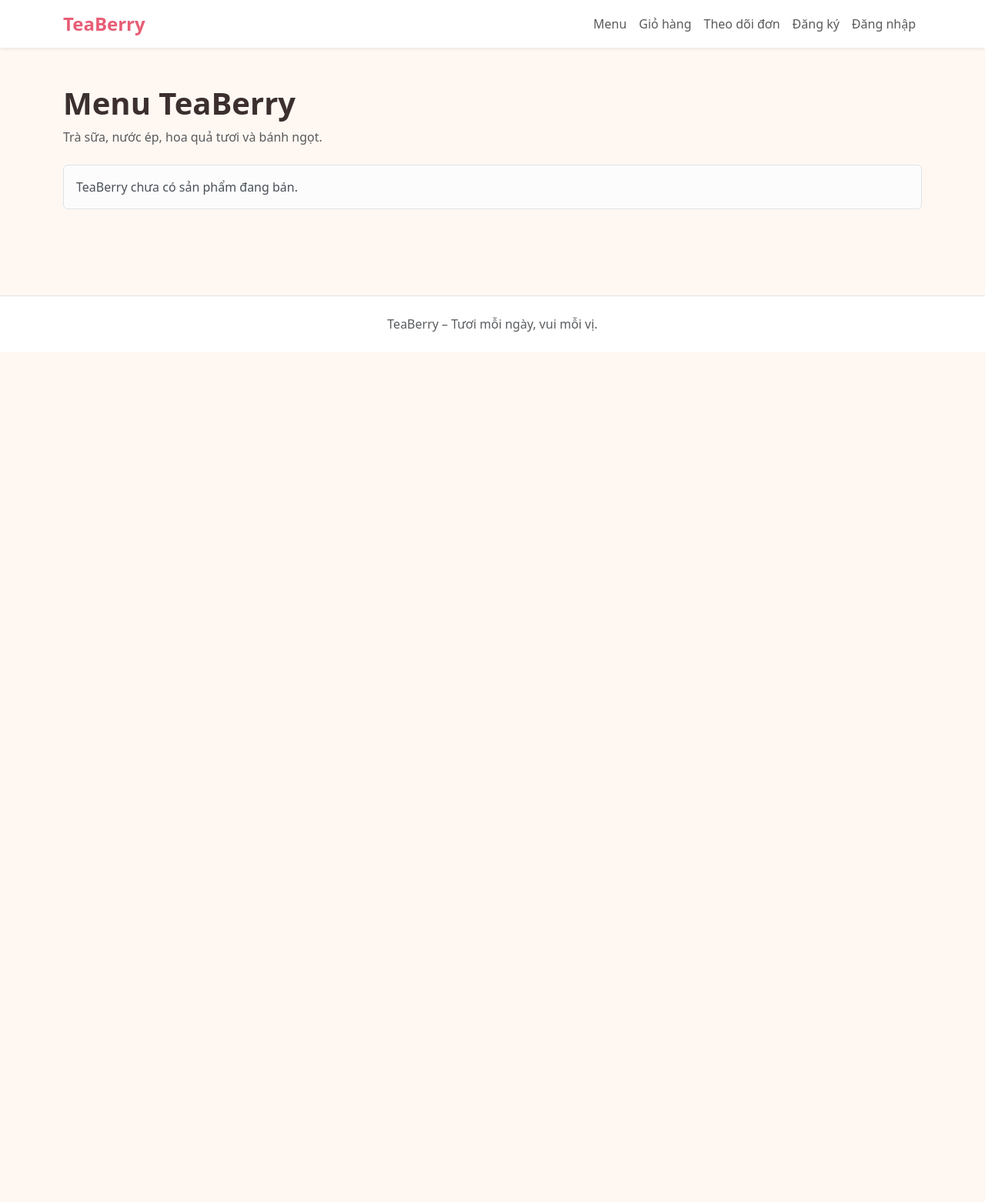
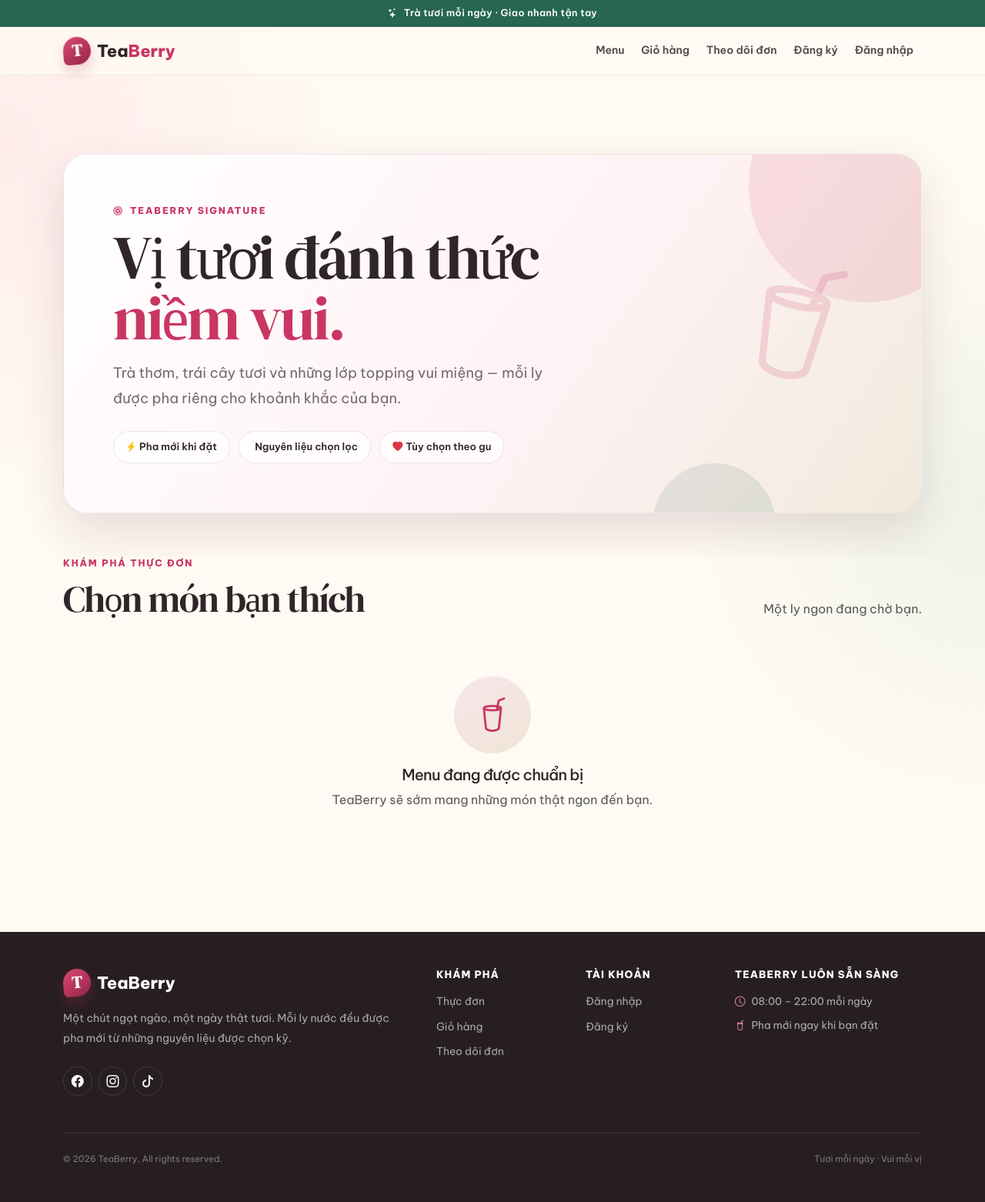
Before and after one commit to quangnv7304/TeaBerry, a Django app: page / in a window 1280 px wide. Shown: the whole page at 77% size. Before the commit the page ends 457 px from the top, so only its background shows below. Run offline with Django 5.2, Linux system fonts and the light colour scheme; data that the repository does not hold is empty.

Commit message:
Improve TeaBerry interface and footer

```diff
--- a/config/settings.py
+++ b/config/settings.py
@@ -192,6 +192,7 @@ TEABERRY_BANK_HOLDER = os.getenv(
 # https://docs.djangoproject.com/en/6.0/howto/static-files/
 
 STATIC_URL = "/static/"
+STATICFILES_DIRS = [BASE_DIR / "static"]
 STATIC_ROOT = BASE_DIR / "staticfiles"
 
 STORAGES = {
--- /dev/null
+++ b/static/css/site.css
@@ -0,0 +1,81 @@
+:root {
+    --berry: #c93662;
+    --berry-dark: #932347;
+    --berry-soft: #fff0f4;
+    --leaf: #276653;
+    --cream: #fffaf3;
+    --ink: #302529;
+    --muted: #766a6e;
+    --line: rgba(90, 54, 66, .12);
+    --shadow-sm: 0 8px 24px rgba(69, 37, 48, .08);
+    --shadow-lg: 0 24px 60px rgba(83, 35, 53, .14);
+}
+
+html { scroll-behavior: smooth; }
+body {
+    min-height: 100vh;
+    display: flex;
+    flex-direction: column;
+    background: radial-gradient(circle at 0 12%, rgba(255, 201, 215, .28), transparent 28rem), radial-gradient(circle at 100% 42%, rgba(202, 226, 204, .3), transparent 24rem), var(--cream);
+    color: var(--ink);
+    font-family: "Be Vietnam Pro", sans-serif;
+    -webkit-font-smoothing: antialiased;
+}
+main { flex: 1 0 auto; }
+h1, h2, h3 { letter-spacing: -.035em; }
+a { transition: color .2s ease, background-color .2s ease, transform .2s ease; }
+.announcement-bar { padding: .5rem 0; background: var(--leaf); color: #fff; font-size: .78rem; font-weight: 600; letter-spacing: .035em; }
+.teaberry-navbar { background: rgba(255, 250, 243, .88); border-bottom: 1px solid rgba(96, 57, 70, .08); backdrop-filter: blur(18px); }
+.navbar-brand { color: var(--ink) !important; font-size: 1.35rem; font-weight: 800; }
+.brand-accent { color: var(--berry); }
+.brand-mark { display: inline-grid; width: 2.25rem; height: 2.25rem; place-items: center; border-radius: 50% 50% 50% 18%; background: linear-gradient(145deg, #dc4a75, var(--berry-dark)); color: #fff; font-family: "DM Serif Display", serif; font-size: 1.35rem; box-shadow: 0 8px 18px rgba(201,54,98,.24); transform: rotate(-5deg); }
+.navbar .nav-link { color: #55484c; font-size: .88rem; font-weight: 600; padding: .65rem .68rem !important; }
+.navbar .nav-link:hover { color: var(--berry); }
+.navbar-toggler { border: 0; box-shadow: none !important; }
+.btn-teaberry { border: 0; border-radius: 999px; background: linear-gradient(135deg, #da4772, var(--berry-dark)); box-shadow: 0 9px 22px rgba(184,44,86,.22); color: #fff; font-weight: 700; }
+.btn-teaberry:hover, .btn-teaberry:focus { background: linear-gradient(135deg, #be305b, #7d1938); box-shadow: 0 12px 28px rgba(154,35,72,.3); color: #fff; transform: translateY(-2px); }
+.menu-hero { padding: clamp(3.5rem, 8vw, 7rem) 0 3.5rem; overflow: hidden; }
+.hero-panel { position: relative; padding: clamp(2rem, 5vw, 4.75rem); overflow: hidden; border: 1px solid rgba(126,63,83,.08); border-radius: 2rem; background: linear-gradient(125deg,#fff 0%,#fff2f5 57%,#f1eadc 100%); box-shadow: var(--shadow-lg); }
+.hero-panel::before, .hero-panel::after { position: absolute; border-radius: 50%; content: ""; }
+.hero-panel::before { width: 19rem; height: 19rem; right: -5rem; top: -7rem; background: rgba(217,75,116,.13); }
+.hero-panel::after { width: 10rem; height: 10rem; right: 17%; bottom: -6rem; background: rgba(39,102,83,.11); }
+.hero-content { position: relative; z-index: 2; max-width: 700px; }
+.eyebrow, .section-kicker { color: var(--berry); font-size: .76rem; font-weight: 800; letter-spacing: .15em; text-transform: uppercase; }
+.hero-title { max-width: 650px; margin: .75rem 0 1rem; font-family: "DM Serif Display",serif; font-size: clamp(2.7rem,7vw,5rem); line-height: .98; }
+.hero-title em { color: var(--berry); font-style: normal; }
+.hero-text { max-width: 570px; color: var(--muted); font-size: clamp(1rem,2vw,1.15rem); line-height: 1.8; }
+.hero-chips { display: flex; flex-wrap: wrap; gap: .7rem; margin-top: 1.6rem; }
+.hero-chip { padding: .65rem 1rem; border: 1px solid var(--line); border-radius: 999px; background: rgba(255,255,255,.75); font-size: .82rem; font-weight: 600; }
+.hero-berry { position: absolute; right: 8%; top: 22%; z-index: 1; color: var(--berry); font-size: clamp(5rem,12vw,10rem); opacity: .16; transform: rotate(12deg); }
+.section-title { font-family: "DM Serif Display",serif; font-size: clamp(2rem,4vw,3rem); }
+.product-card { border: 1px solid rgba(82,46,58,.08) !important; border-radius: 1.4rem !important; background: rgba(255,255,255,.9); box-shadow: var(--shadow-sm) !important; }
+.product-card:hover { box-shadow: var(--shadow-lg) !important; transform: translateY(-8px); }
+.product-media { position: relative; overflow: hidden; background: #f4e8e5; }
+.product-image { height: 255px; transition: transform .55s ease; }
+.product-card:hover .product-image { transform: scale(1.055); }
+.product-image-placeholder { height: 255px; background: linear-gradient(145deg,#f8e5e9,#efe5d7); color: var(--berry); font-size: 2.8rem; }
+.featured-pill { position: absolute; top: 1rem; left: 1rem; padding: .45rem .7rem; border-radius: 999px; background: rgba(255,255,255,.92); color: var(--berry-dark); font-size: .7rem; font-weight: 800; box-shadow: var(--shadow-sm); }
+.category-label { color: var(--leaf); font-size: .72rem; font-weight: 800; letter-spacing: .1em; text-transform: uppercase; }
+.product-name { font-size: 1.15rem; font-weight: 800; }
+.product-description { color: var(--muted); font-size: .87rem; line-height: 1.65; }
+.product-price { color: var(--berry-dark); font-size: 1.17rem; font-weight: 800; }
+.product-action { display: grid; width: 2.65rem; height: 2.65rem; place-items: center; border-radius: 50%; background: var(--berry-soft); color: var(--berry); }
+.product-action:hover { background: var(--berry); color: #fff; transform: rotate(-8deg); }
+.site-footer { flex-shrink: 0; background: #271e21; color: rgba(255,255,255,.68); }
+.footer-brand { color: #fff; font-size: 1.35rem; font-weight: 800; text-decoration: none; }
+.footer-brand:hover { color: #fff; transform: translateY(-2px); }
+.footer-description { max-width: 470px; color: rgba(255,255,255,.62); font-size: .88rem; line-height: 1.8; }
+.footer-heading { margin-bottom: 1rem; color: #fff; font-size: .82rem; font-weight: 800; letter-spacing: .08em; text-transform: uppercase; }
+.footer-links { display: flex; flex-direction: column; align-items: flex-start; gap: .75rem; }
+.footer-links a { color: rgba(255,255,255,.62); font-size: .86rem; text-decoration: none; }
+.footer-links a:hover { color: #ff9db7; transform: translateX(3px); }
+.social-link { display: grid; width: 2.35rem; height: 2.35rem; place-items: center; border: 1px solid rgba(255,255,255,.13); border-radius: 50%; color: #fff; }
+.social-link:hover { border-color: var(--berry); background: var(--berry); transform: translateY(-2px); }
+.footer-contact { color: rgba(255,255,255,.64); font-size: .84rem; line-height: 1.7; }
+.footer-contact i { color: #ff9db7; }
+.footer-bottom { border-top: 1px solid rgba(255,255,255,.1); color: rgba(255,255,255,.4); font-size: .72rem; }
+.alert { border: 0; border-radius: 1rem; box-shadow: var(--shadow-sm); }
+.pagination .page-link { border: 0; margin: 0 .2rem; border-radius: .7rem !important; color: var(--berry); }
+.pagination .active .page-link { background: var(--berry); }
+@media (max-width: 991.98px) { .navbar-collapse { margin-top: .8rem; padding: .8rem; border-radius: 1rem; background: #fff; box-shadow: var(--shadow-sm); } .hero-berry { right: 1rem; top: 1rem; } }
+@media (prefers-reduced-motion: reduce) { *,*::before,*::after { scroll-behavior: auto !important; transition: none !important; } }
--- a/templates/base.html
+++ b/templates/base.html
@@ -11,6 +11,10 @@
         href="https://cdn.jsdelivr.net/npm/bootstrap@5.3.8/dist/css/bootstrap.min.css"
         rel="stylesheet"
     >
+    <link rel="preconnect" href="https://fonts.googleapis.com">
+    <link rel="preconnect" href="https://fonts.gstatic.com" crossorigin>
+    <link href="https://fonts.googleapis.com/css2?family=Be+Vietnam+Pro:wght@400;500;600;700;800&family=DM+Serif+Display&display=swap" rel="stylesheet">
+    <link href="https://cdn.jsdelivr.net/npm/bootstrap-icons@1.11.3/font/bootstrap-icons.min.css" rel="stylesheet">
 
     <style>
         :root {
@@ -68,13 +72,21 @@
             color: #777;
         }
     </style>
+    <link rel="stylesheet" href="{% static 'css/site.css' %}">
     {% block extra_css %}{% endblock %}
 </head>
 <body>
-    <nav class="navbar navbar-expand-lg bg-white shadow-sm">
+    <div class="announcement-bar">
+        <div class="container d-flex justify-content-center gap-2">
+            <i class="bi bi-stars" aria-hidden="true"></i>
+            <span>Trà tươi mỗi ngày · Giao nhanh tận tay</span>
+        </div>
+    </div>
+    <nav class="navbar navbar-expand-lg teaberry-navbar sticky-top">
         <div class="container">
-            <a class="navbar-brand" href="{% url 'catalog:product-list' %}">
-                TeaBerry
+            <a class="navbar-brand d-flex align-items-center gap-2" href="{% url 'catalog:product-list' %}">
+                <span class="brand-mark" aria-hidden="true">T</span>
+                <span>Tea<span class="brand-accent">Berry</span></span>
             </a>
 
             <button
@@ -207,9 +219,58 @@
         {% block content %}{% endblock %}
     </main>
 
-    <footer class="bg-white border-top mt-5">
-        <div class="container py-4 text-center text-muted">
-            TeaBerry – Tươi mỗi ngày, vui mỗi vị.
+    <footer class="site-footer mt-5">
+        <div class="container py-5">
+            <div class="row g-4 g-lg-5">
+                <div class="col-12 col-lg-5">
+                    <a class="footer-brand d-inline-flex align-items-center gap-2 mb-3" href="{% url 'catalog:product-list' %}">
+                        <span class="brand-mark" aria-hidden="true">T</span>
+                        <span>TeaBerry</span>
+                    </a>
+                    <p class="footer-description mb-4">
+                        Một chút ngọt ngào, một ngày thật tươi. Mỗi ly nước
+                        đều được pha mới từ những nguyên liệu được chọn kỹ.
+                    </p>
+                    <div class="d-flex gap-2">
+                        <span class="social-link" title="Facebook"><i class="bi bi-facebook"></i></span>
+                        <span class="social-link" title="Instagram"><i class="bi bi-instagram"></i></span>
+                        <span class="social-link" title="TikTok"><i class="bi bi-tiktok"></i></span>
+                    </div>
+                </div>
+
+                <div class="col-6 col-lg-2">
+                    <h2 class="footer-heading">Khám phá</h2>
+                    <div class="footer-links">
+                        <a href="{% url 'catalog:product-list' %}">Thực đơn</a>
+                        <a href="{% url 'cart:detail' %}">Giỏ hàng</a>
+                        <a href="{% url 'orders:track' %}">Theo dõi đơn</a>
+                    </div>
+                </div>
+
+                <div class="col-6 col-lg-2">
+                    <h2 class="footer-heading">Tài khoản</h2>
+                    <div class="footer-links">
+                        {% if user.is_authenticated %}
+                            <a href="{% url 'orders:customer-list' %}">Đơn của tôi</a>
+                            <a href="{% url 'accounts:address-list' %}">Địa chỉ</a>
+                        {% else %}
+                            <a href="{% url 'accounts:login' %}">Đăng nhập</a>
+                            <a href="{% url 'accounts:register' %}">Đăng ký</a>
+                        {% endif %}
+                    </div>
+                </div>
+
+                <div class="col-12 col-lg-3">
+                    <h2 class="footer-heading">TeaBerry luôn sẵn sàng</h2>
+                    <p class="footer-contact mb-2"><i class="bi bi-clock me-2"></i>08:00 – 22:00 mỗi ngày</p>
+                    <p class="footer-contact mb-0"><i class="bi bi-cup-straw me-2"></i>Pha mới ngay khi bạn đặt</p>
+                </div>
+            </div>
+
+            <div class="footer-bottom d-flex flex-column flex-sm-row justify-content-between gap-2 mt-5 pt-4">
+                <span>© {% now "Y" %} TeaBerry. All rights reserved.</span>
+                <span>Tươi mỗi ngày · Vui mỗi vị</span>
+            </div>
         </div>
     </footer>
 
--- a/templates/catalog/product_list.html
+++ b/templates/catalog/product_list.html
@@ -1,110 +1,73 @@
 {% extends "base.html" %}
 
-{% block title %}
-    Menu TeaBerry
-{% endblock %}
+{% block title %}Menu đồ uống – TeaBerry{% endblock %}
 
 {% block content %}
-<section class="container py-5">
-    <div class="mb-4">
-        <h1 class="fw-bold">
-            Menu TeaBerry
-        </h1>
+<section class="menu-hero">
+    <div class="container">
+        <div class="hero-panel">
+            <i class="bi bi-cup-straw hero-berry" aria-hidden="true"></i>
+            <div class="hero-content">
+                <div class="eyebrow"><i class="bi bi-flower1 me-2"></i>TeaBerry Signature</div>
+                <h1 class="hero-title">Vị tươi đánh thức <em>niềm vui.</em></h1>
+                <p class="hero-text">Trà thơm, trái cây tươi và những lớp topping vui miệng — mỗi ly được pha riêng cho khoảnh khắc của bạn.</p>
+                <div class="hero-chips">
+                    <span class="hero-chip"><i class="bi bi-lightning-charge-fill text-warning me-1"></i>Pha mới khi đặt</span>
+                    <span class="hero-chip"><i class="bi bi-leaf-fill text-success me-1"></i>Nguyên liệu chọn lọc</span>
+                    <span class="hero-chip"><i class="bi bi-heart-fill text-danger me-1"></i>Tùy chọn theo gu</span>
+                </div>
+            </div>
+        </div>
+    </div>
+</section>
 
-        <p class="text-muted">
-            Trà sữa, nước ép, hoa quả tươi và bánh ngọt.
-        </p>
+<section class="container pb-5" id="menu">
+    <div class="d-flex flex-column flex-md-row justify-content-between align-items-md-end gap-3 mb-4">
+        <div>
+            <div class="section-kicker mb-2">Khám phá thực đơn</div>
+            <h2 class="section-title mb-0">Chọn món bạn thích</h2>
+        </div>
+        <p class="text-muted mb-1">Một ly ngon đang chờ bạn.</p>
     </div>
 
     <div class="row g-4">
         {% for product in products %}
             <div class="col-12 col-sm-6 col-lg-4 col-xl-3">
-                <article class="card product-card h-100 shadow-sm">
-                    {% if product.image %}
-                        <img
-                            src="{{ product.image.url }}"
-                            class="product-image"
-                            alt="{{ product.name }}"
-                        >
-                    {% else %}
-                        <div class="product-image-placeholder">
-                            Chưa có ảnh
+                <article class="card product-card h-100 overflow-hidden">
+                    <a class="product-media d-block" href="{% url 'catalog:product-detail' product.slug %}" aria-label="Xem {{ product.name }}">
+                        {% if product.image %}
+                            <img src="{{ product.image.url }}" class="product-image" alt="{{ product.name }}" loading="lazy">
+                        {% else %}
+                            <div class="product-image-placeholder d-flex align-items-center justify-content-center"><i class="bi bi-cup-straw" aria-hidden="true"></i></div>
+                        {% endif %}
+                        {% if product.is_featured %}<span class="featured-pill"><i class="bi bi-stars me-1"></i>Nổi bật</span>{% endif %}
+                    </a>
+                    <div class="card-body d-flex flex-column p-4">
+                        <div class="category-label mb-2">{{ product.category.name }}</div>
+                        <h3 class="product-name mb-2">{{ product.name }}</h3>
+                        <p class="product-description flex-grow-1 mb-3">{{ product.short_description|default:"Một món ngon được pha mới tại TeaBerry." }}</p>
+                        <div class="d-flex justify-content-between align-items-center">
+                            <span class="product-price">{{ product.base_price }}₫</span>
+                            <a class="product-action" href="{% url 'catalog:product-detail' product.slug %}" aria-label="Chọn {{ product.name }}"><i class="bi bi-arrow-up-right"></i></a>
                         </div>
-                    {% endif %}
-
-                    <div class="card-body d-flex flex-column">
-                        <div class="mb-2">
-                            <span class="badge text-bg-light">
-                                {{ product.category.name }}
-                            </span>
-
-                            {% if product.is_featured %}
-                                <span class="badge text-bg-danger">
-                                    Nổi bật
-                                </span>
-                            {% endif %}
-                        </div>
-
-                        <h2 class="h5">
-                            {{ product.name }}
-                        </h2>
-
-                        <p class="text-muted flex-grow-1">
-                            {{ product.short_description|default:"Món ngon tại TeaBerry." }}
-                        </p>
-
-                        <p class="fs-5 fw-bold mb-3">
-                            {{ product.base_price }}đ
-                        </p>
-
-                        <a
-                            class="btn btn-teaberry w-100"
-                            href="{% url 'catalog:product-detail' product.slug %}"
-                        >
-                            Xem chi tiết
-                        </a>
                     </div>
                 </article>
             </div>
         {% empty %}
-            <div class="col-12">
-                <div class="alert alert-light border">
-                    TeaBerry chưa có sản phẩm đang bán.
-                </div>
+            <div class="col-12 text-center py-5">
+                <div class="product-image-placeholder rounded-circle d-flex align-items-center justify-content-center mx-auto mb-3" style="width:100px;height:100px"><i class="bi bi-cup-straw"></i></div>
+                <h3 class="h5">Menu đang được chuẩn bị</h3>
+                <p class="text-muted">TeaBerry sẽ sớm mang những món thật ngon đến bạn.</p>
             </div>
         {% endfor %}
     </div>
 
     {% if is_paginated %}
-        <nav class="mt-5">
+        <nav class="mt-5" aria-label="Phân trang sản phẩm">
             <ul class="pagination justify-content-center">
-                {% if page_obj.has_previous %}
-                    <li class="page-item">
-                        <a
-                            class="page-link"
-                            href="?page={{ page_obj.previous_page_number }}"
-                        >
-                            Trước
-                        </a>
-                    </li>
-                {% endif %}
-
-                <li class="page-item active">
-                    <span class="page-link">
-                        {{ page_obj.number }}
-                    </span>
-                </li>
-
-                {% if page_obj.has_next %}
-                    <li class="page-item">
-                        <a
-                            class="page-link"
-                            href="?page={{ page_obj.next_page_number }}"
-                        >
-                            Sau
-                        </a>
-                    </li>
-                {% endif %}
+                {% if page_obj.has_previous %}<li class="page-item"><a class="page-link" href="?page={{ page_obj.previous_page_number }}"><i class="bi bi-arrow-left me-1"></i>Trước</a></li>{% endif %}
+                <li class="page-item active"><span class="page-link">{{ page_obj.number }}</span></li>
+                {% if page_obj.has_next %}<li class="page-item"><a class="page-link" href="?page={{ page_obj.next_page_number }}">Sau<i class="bi bi-arrow-right ms-1"></i></a></li>{% endif %}
             </ul>
         </nav>
     {% endif %}
```
